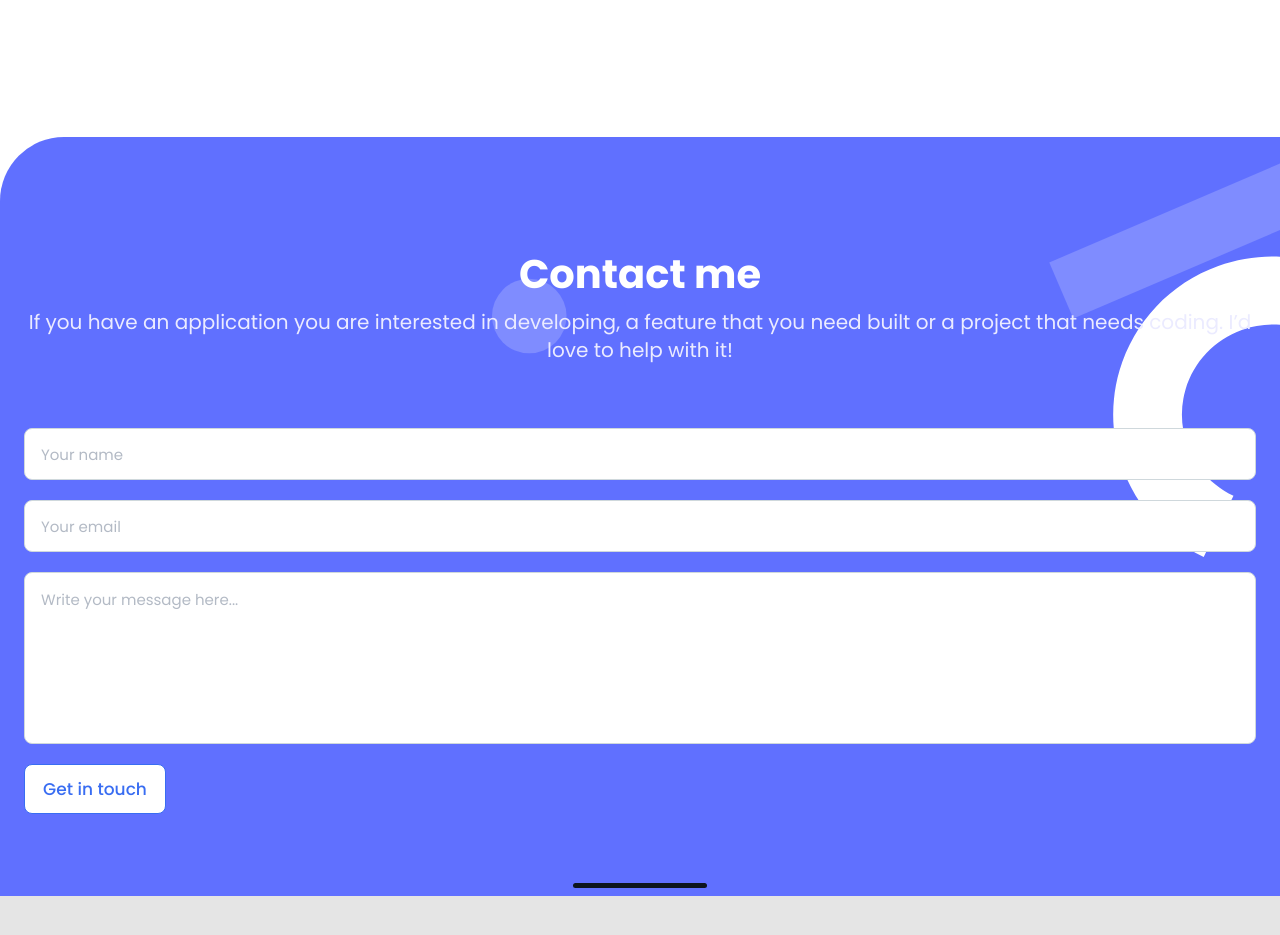
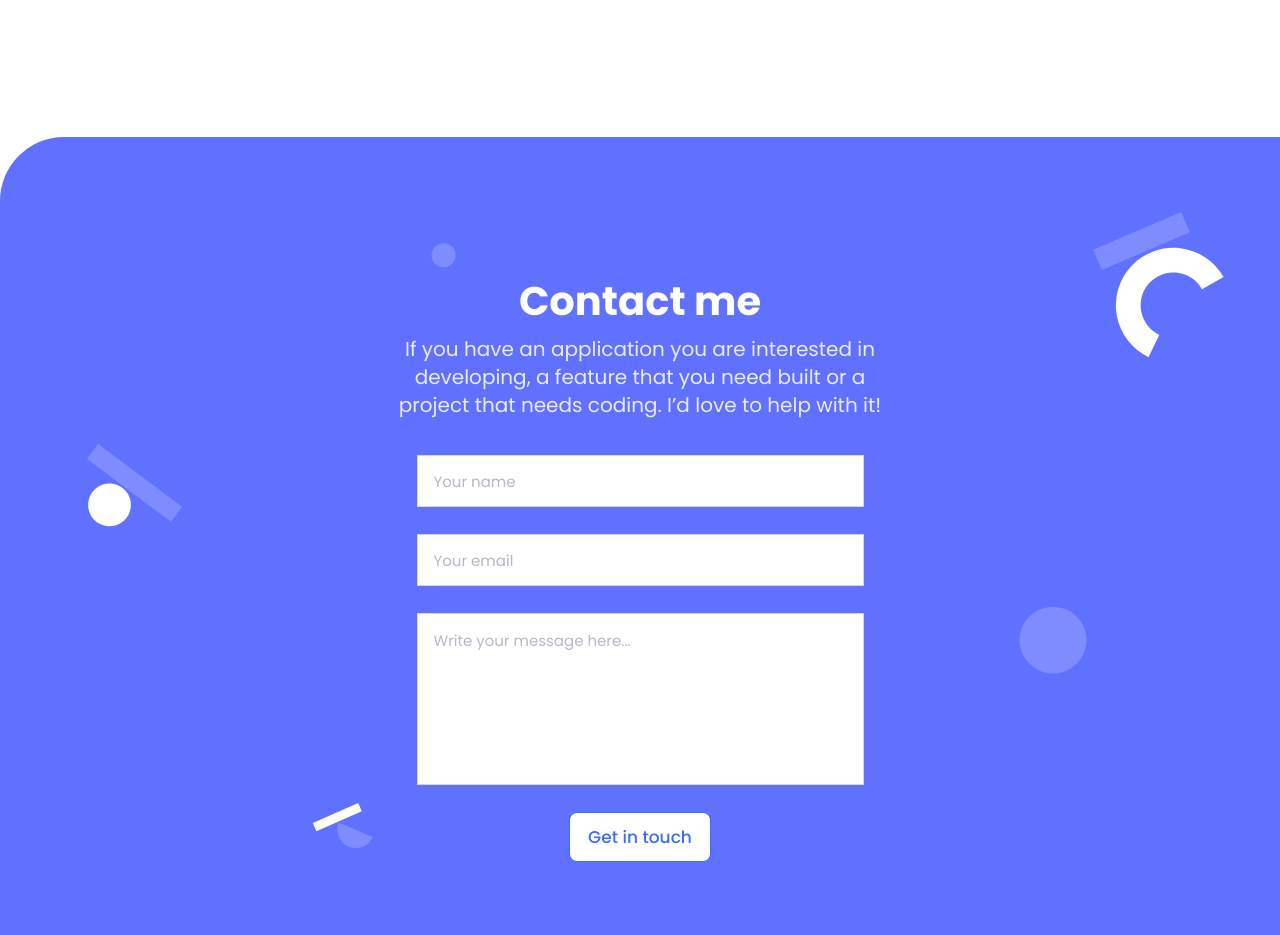
Before and after one commit to henrycadenaec/PortfolioFinishMobileVersion, a website: page index.html in a window 1280 px wide. Shown: the part 3920-4855 px from the top of the page. Before the commit the page ends 4816 px from the top, so only its background shows below. Drawn offline with Linux system fonts and the light colour scheme.

Commit message:
Add contact section -desktop version

```diff
--- a/style.css
+++ b/style.css
@@ -590,6 +590,17 @@ a {
   padding-left: 0;
 }
 
+@media screen and (max-width: 768px) {
+  .width-35 {
+    color: #172b4d;
+    display: flex;
+    flex-direction: column;
+    justify-content: center;
+    align-items: flex-start;
+    gap: 12px;
+  }
+}
+
 @media screen and (min-width: 768px) {
   .about {
     background-color: #fff;
@@ -826,6 +837,61 @@ a {
   text-align: center;
 }
 
+@media screen and (min-width: 768px) {
+  footer {
+    display: none;
+  }
+
+  .background-contact {
+    background-color: #6070ff;
+    border-radius: 4rem 0 0 0;
+  }
+
+  .main-background-image-contact {
+    background-image: url(assets/ContactFormBackgroundDesktopVersion.svg);
+    background-position: 79.09px 75.34px;
+    background-size: 90%;
+    background-repeat: no-repeat;
+  }
+
+  .main-background-setup-contact {
+    padding-top: 8.875rem;
+    padding-bottom: 7.9375rem;
+    padding-left: 30.245vw;
+    padding-right: 30.245vw;
+    width: 100%;
+    height: auto;
+    display: flex;
+    flex-direction: column;
+    justify-content: center;
+    align-items: center;
+    gap: 12px;
+    text-align: center;
+  }
+
+  .contact-form {
+    display: flex;
+    flex-direction: column;
+    justify-content: center;
+    align-items: center;
+    gap: 27px;
+  }
+
+  .contact-form > * {
+    width: 447px;
+    border-radius: 0;
+  }
+
+  .about-paragraph {
+    margin-bottom: 24px;
+  }
+
+  .btn-enable-3 {
+    align-items: center;
+    border-radius: 8px;
+  }
+}
+
 /* -------------------------- Footer -------------------------- */
 
 .footer-flex {
```
Also changed, not shown: index.html (+1 -0 lines), assets/ContactFormBackgroundDesktopVersion.svg (added).
